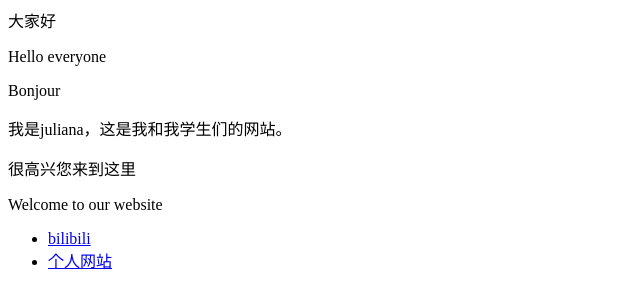
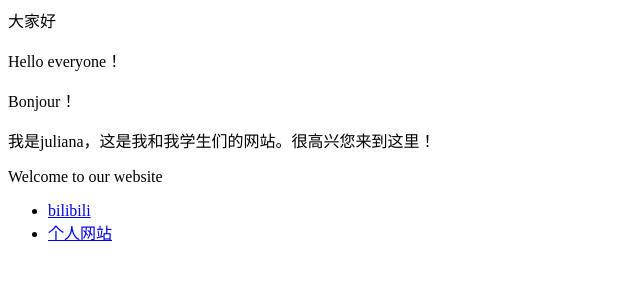
Before and after one commit to juliana-students/juliana-students.github.io, a plain HTML site: page index.html in a window 1280 px wide. Shown: the whole page, without its empty margins (0-640 px from the left). Drawn offline with Linux system fonts and the light colour scheme.

Commit message:
Update index.html

```diff
--- a/index.html
+++ b/index.html
@@ -1,8 +1,7 @@
 <p>大家好</p>
-<p>Hello everyone</p>
-<p>Bonjour</p>
-<p>我是juliana，这是我和我学生们的网站。</p>
-<p>很高兴您来到这里</p>
+<p>Hello everyone！</p>
+<p>Bonjour！</p>
+<p>我是juliana，这是我和我学生们的网站。很高兴您来到这里！</p>
 <p>Welcome to our website</p>
 <ul>
   <li><a href="https://space.bilibili.com/87817874">bilibili</a></li>
```
